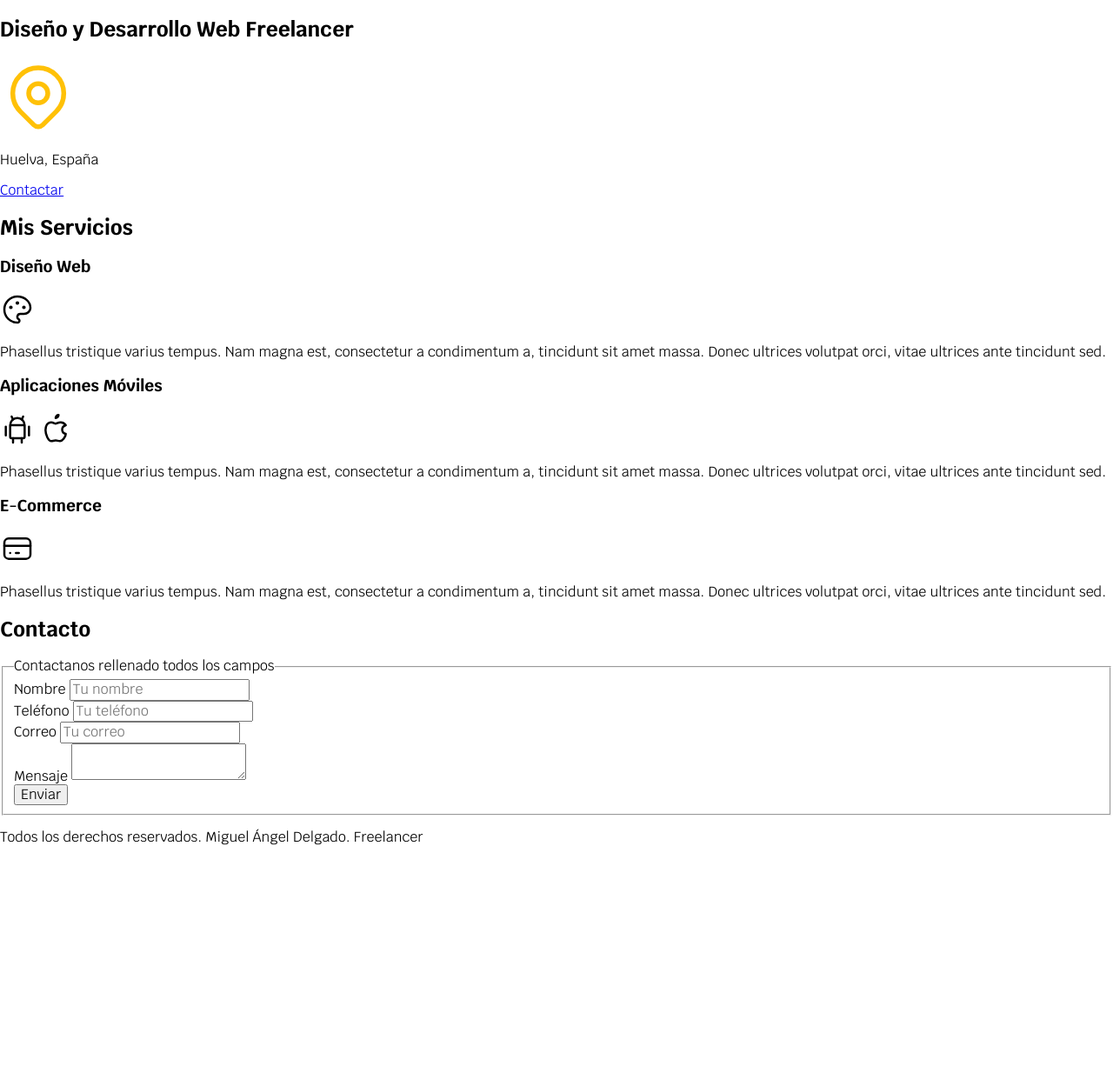
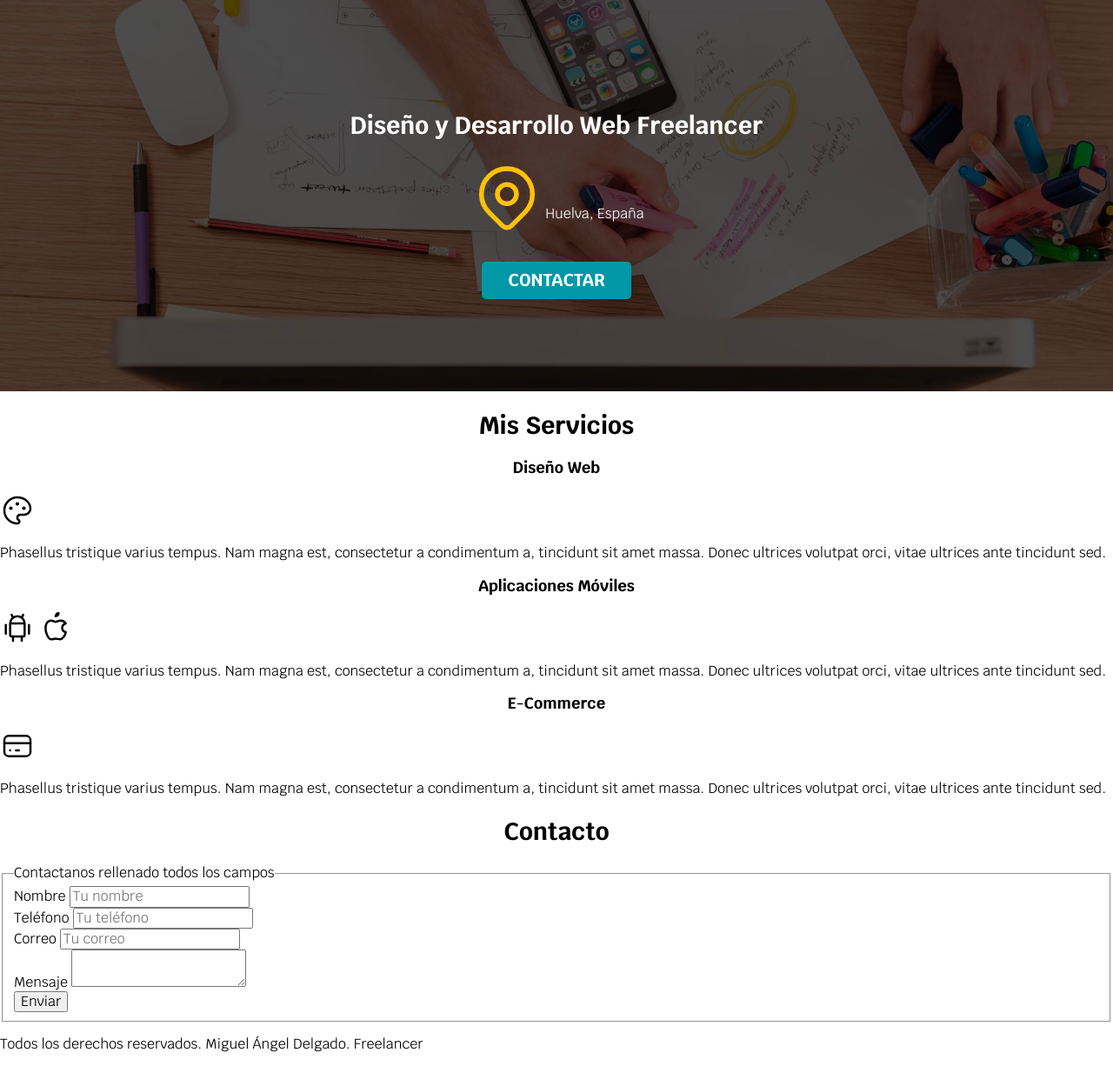
Before and after one commit to miguelex/DWC, a PHP site: page / in a window 1280 px wide. Shown: the part 138-1364 px from the top of the page at 87% size. Before the commit the page ends 1127 px from the top, so only its background shows below. Run offline with PHP 8.4, Linux system fonts and the light colour scheme.

Commit message:
feat: add button

```diff
--- a/freelancer/css/styles.css
+++ b/freelancer/css/styles.css
@@ -6,8 +6,16 @@
   --gris: #757575;
 }
 
+/* Globales */
 html {
   font-size: 62.5%;
+  box-sizing: border-box; /* Hack para Box Model */
+}
+
+*,
+*:before,
+*:after {
+  box-sizing: inherit;
 }
 
 body {
@@ -15,30 +23,74 @@
   font-family: "Krub", sans-serif;
 }
 
-.titulo {
+.contenedor {
+  max-width: 120rem;
+  margin: 0 auto;
+}
+
+.boton {
+  background-color: var(--secundario);
+  color: var(--blanco);
+  padding: 1rem 3rem;
+  margin-top: 3rem;
+  font-size: 2rem;
+  text-decoration: none;
+  text-transform: uppercase;
+  font-weight: 700;
+  border-radius: 0.5rem;
+  width: 90%;
   text-align: center;
+}
+
+@media (min-width: 768px) {
+  .boton {
+    width: auto;
+  }
+}
+
+/* Tipografia */
+h1 {
   font-size: 3.8rem;
 }
 
+h2 {
+  font-size: 2.8rem;
+}
+
+h3 {
+  font-size: 1.8rem;
+}
+
+h1,
+h2,
+h3 {
+  text-align: center;
+}
+
+/* Titulos */
 .titulo span {
   font-size: 2rem;
 }
 
-.contenedor {
-  width: 120rem;
-  margin: 0 auto;
-}
-
+/* Navegacion principal */
 .nav-bg {
   background-color: var(--secundario);
 }
 
 .navegacion-principal {
   display: flex;
-  justify-content: space-between;
+  flex-direction: column;
 }
 
+@media (min-width: 480px) {
+  .navegacion-principal {
+    flex-direction: row;
+    justify-content: space-between;
+  }
+}
 .navegacion-principal a {
+  display: block;
+  text-align: center;
   color: var(--blanco);
   text-decoration: none;
   font-size: 2rem;
@@ -50,3 +102,35 @@
   background-color: var(--primario);
   color: var(--oscuro);
 }
+
+/* Hero */
+.hero {
+  background-image: url(../img/hero.jpg);
+  background-repeat: no-repeat;
+  background-size: cover;
+  height: 450px;
+  position: relative;
+}
+
+.contenido-hero {
+  position: absolute;
+  background-color: rgba(0, 0, 0, 0.7);
+  background-color: rgb(0 0 0 0 / 70%);
+  width: 100%;
+  height: 100%;
+  display: flex;
+  flex-direction: column;
+  align-items: center;
+  justify-content: center;
+}
+
+/* ejemplo css de modulo */
+.contenido-hero h2,
+.contenido-hero p {
+  color: var(--blanco);
+}
+
+.contenido-hero .ubicacion {
+  display: flex;
+  align-items: flex-end;
+}
--- a/freelancer/index.html
+++ b/freelancer/index.html
@@ -30,9 +30,10 @@
       </nav>
     </div>
 
-    <section>
+    <section class="hero">
+      <div class="contenido-hero">
         <h2>Diseño y Desarrollo Web Freelancer</h2>
-
+        <div class="ubicacion">
           <svg
             xmlns="http://www.w3.org/2000/svg"
             class="icon icon-tabler icon-tabler-map-pin"
@@ -53,7 +54,10 @@
           </svg>
 
           <p>Huelva, España</p>
-      <a href="#">Contactar</a>
+        </div>
+
+        <a class="boton" href="#">Contactar</a>
+      </div>
     </section>
 
     <main>
```
Lines whose indentation alone changed are shown as unchanged.
